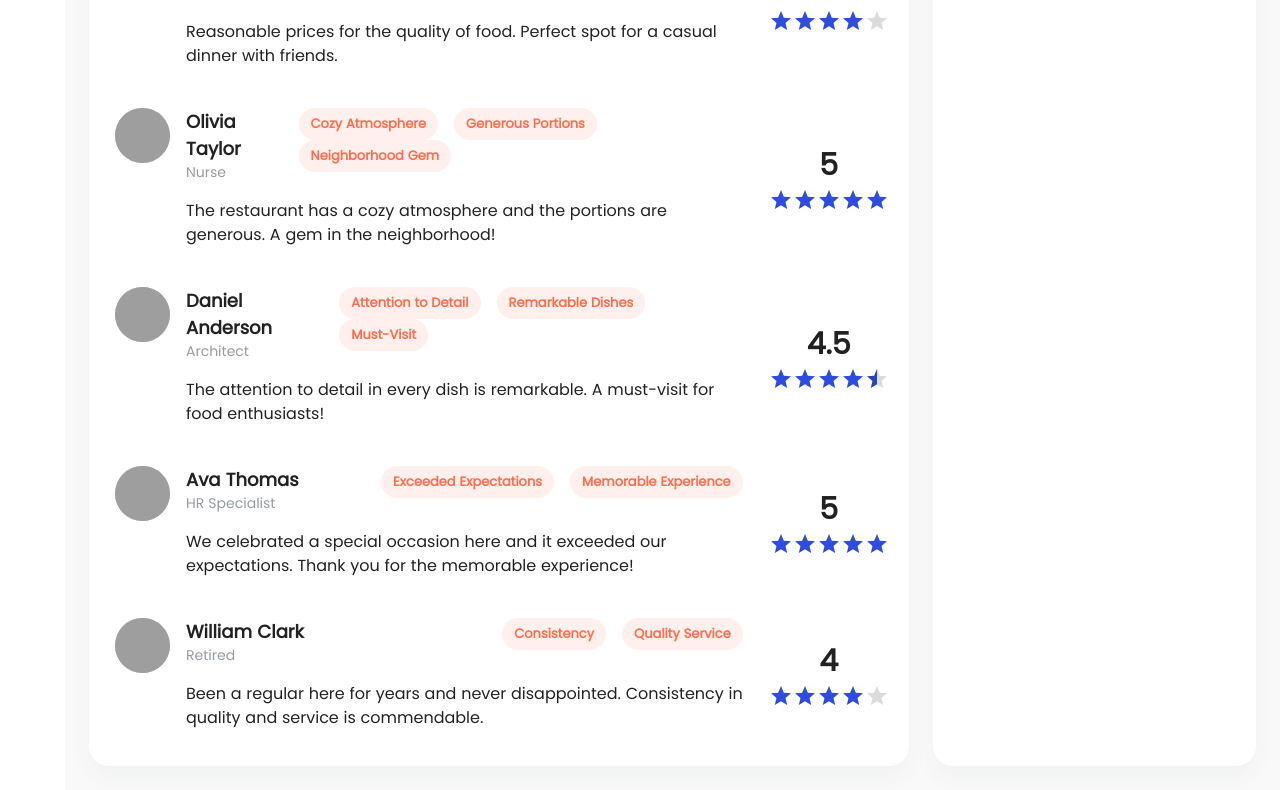
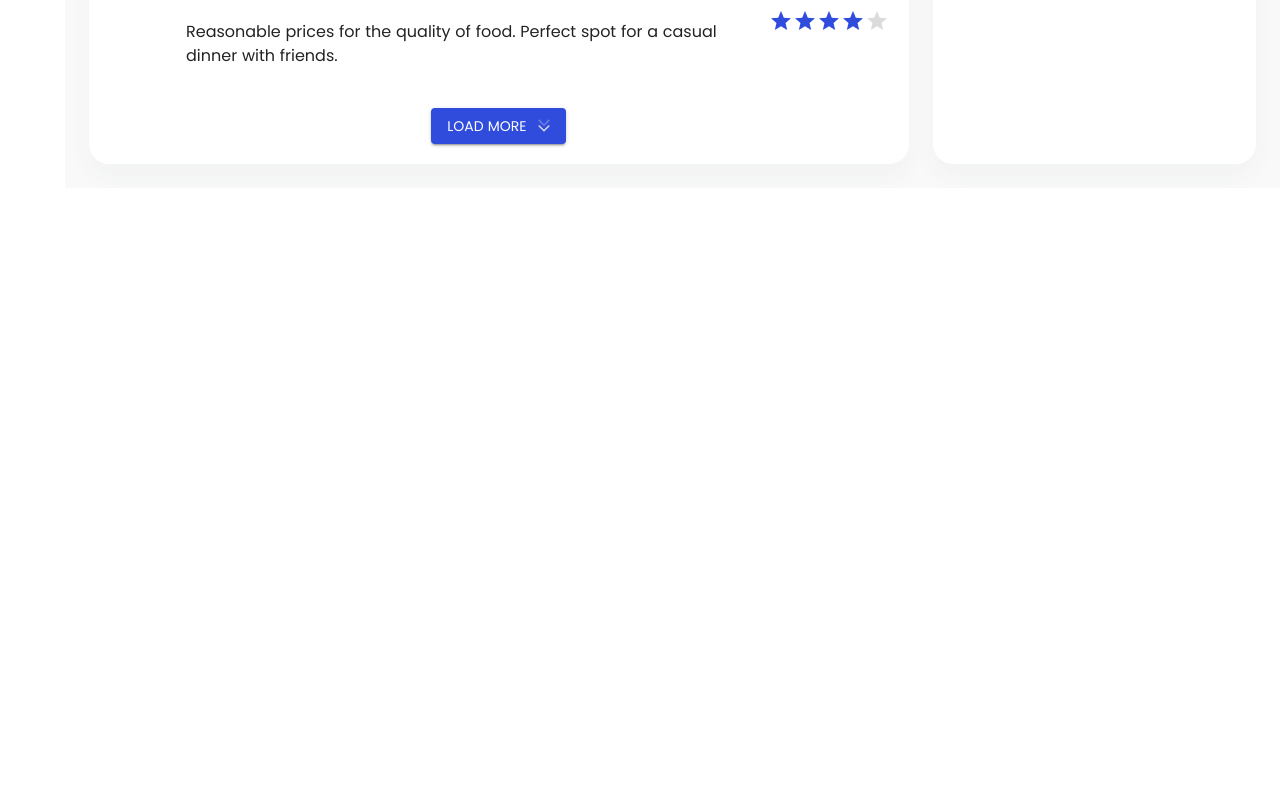
Before and after one commit to javadhaditaghi/restaurant-dashboard-React-, a React (Vite) app: page /customer_reviews in a window 1280 px wide. Shown: the part 1579-2369 px from the top of the page. After the commit the page ends 1767 px from the top, so only its background shows below. Built offline with nearby package versions, Linux system fonts and the light colour scheme; grey boxes are pictures that could not be loaded.

Commit message:
Add the loading more or less button to other reviews part

```diff
--- a/src/pages/customerReviews.jsx
+++ b/src/pages/customerReviews.jsx
@@ -7,6 +7,7 @@ import InnerBox2 from "../components/ordersSummary/InnerBox2"
 import { Avatar, Chip, Rating, Typography, Box } from "@mui/material"
 import StarIcon from '@mui/icons-material/Star';
 import OtherReviews from "./otherReviews"
+import { useState } from "react"
 
 
 
@@ -14,6 +15,7 @@ import OtherReviews from "./otherReviews"
 
 
 const CustomerReviews = () => {
+
     return (
 
 
--- a/src/pages/otherReviews.jsx
+++ b/src/pages/otherReviews.jsx
@@ -1,16 +1,62 @@
 
-import { Avatar, Chip, Rating, Typography, Box } from "@mui/material"
+import { Avatar, Chip, Rating, Typography, Box, Button } from "@mui/material"
 import StarIcon from '@mui/icons-material/Star';
 import Grid2 from "@mui/material/Unstable_Grid2/Grid2";
 import jsonData from './otherReviews.json'
+import { useState } from "react";
+import { SvgIcon } from "@mui/material";
 
 
 
-const OtherReviews = () => {
+
+export const ArrowDown = () => {
+    return (
+        <SvgIcon>
+            <svg xmlns="http://www.w3.org/2000/svg" width="24" height="25" viewBox="0 0 24 25" fill="none">
+                <path d="M18 12.5L12 18.5L6 12.5" stroke="#D3D6E4" stroke-width="2" stroke-linecap="round" stroke-linejoin="round" />
+                <path d="M18 5.5L12 11.5L6 5.5" stroke="#D3D6E4" stroke-opacity="0.35" stroke-width="2" stroke-linecap="round" stroke-linejoin="round" />
+            </svg>
+        </SvgIcon>
+
+    )
+}
+export const ArrowUp = () => {
+    return (
+        <SvgIcon>
+            <svg xmlns="http://www.w3.org/2000/svg" width="24" height="25" viewBox="0 0 24 25" fill="none">
+                <path d="M6 12.5001L12 6.50012L18 12.5001" stroke="#D3D6E4" stroke-width="2" stroke-linecap="round" stroke-linejoin="round" />
+                <path d="M6 19.5001L12 13.5001L18 19.5001" stroke="#D3D6E4" stroke-opacity="0.35" stroke-width="2" stroke-linecap="round" stroke-linejoin="round" />
+            </svg>
+        </SvgIcon>
+
+    )
+}
+
+
+const OtherReviews = ({ maxNum = 6 }) => {
+    const [data, setData] = useState(jsonData.slice(0, maxNum))
+    const [linkText, setLinkText] = useState('more');
+    const [arrow, setArrow] = useState(<ArrowDown />);
+
+    const clickHandler = () => {
+        if (data.length == maxNum) {
+            // If currently showing only the first 6 items, show all items
+            setData(jsonData);
+            setLinkText("less")
+            setArrow(<ArrowUp />)
+        } else {
+            // If currently showing all items, show only the first 6 items
+            setData(data.slice(0, maxNum));
+            setLinkText("more")
+            setArrow(<ArrowDown />)
+        }
+    }
+
+
     return (
         <>
             {
-                jsonData.map((item) => (
+                data.map((item) => (
                     <Grid2 container rowSpacing={2} columnSpacing={{ xs: 1, sm: 2, md: 3 }} flexGrow={2} padding={2}>
                         <Grid2 md={10}>
                             <Box display={"flex"} width={"100%"}>
@@ -50,6 +96,7 @@ const OtherReviews = () => {
                         </Grid2>
 
 
+
                     </Grid2>
 
 
@@ -58,6 +105,17 @@ const OtherReviews = () => {
 
             }
 
+            <Box sx={{ display: "flex", justifyContent: "center", alignItems: "center", mt: 3 }}>
+
+
+                <Button
+                    variant="contained"
+                    endIcon={arrow}
+                    onClick={
+                        clickHandler
+                    }> Load {linkText}</Button>
+
+            </Box>
         </>
 
 
```
